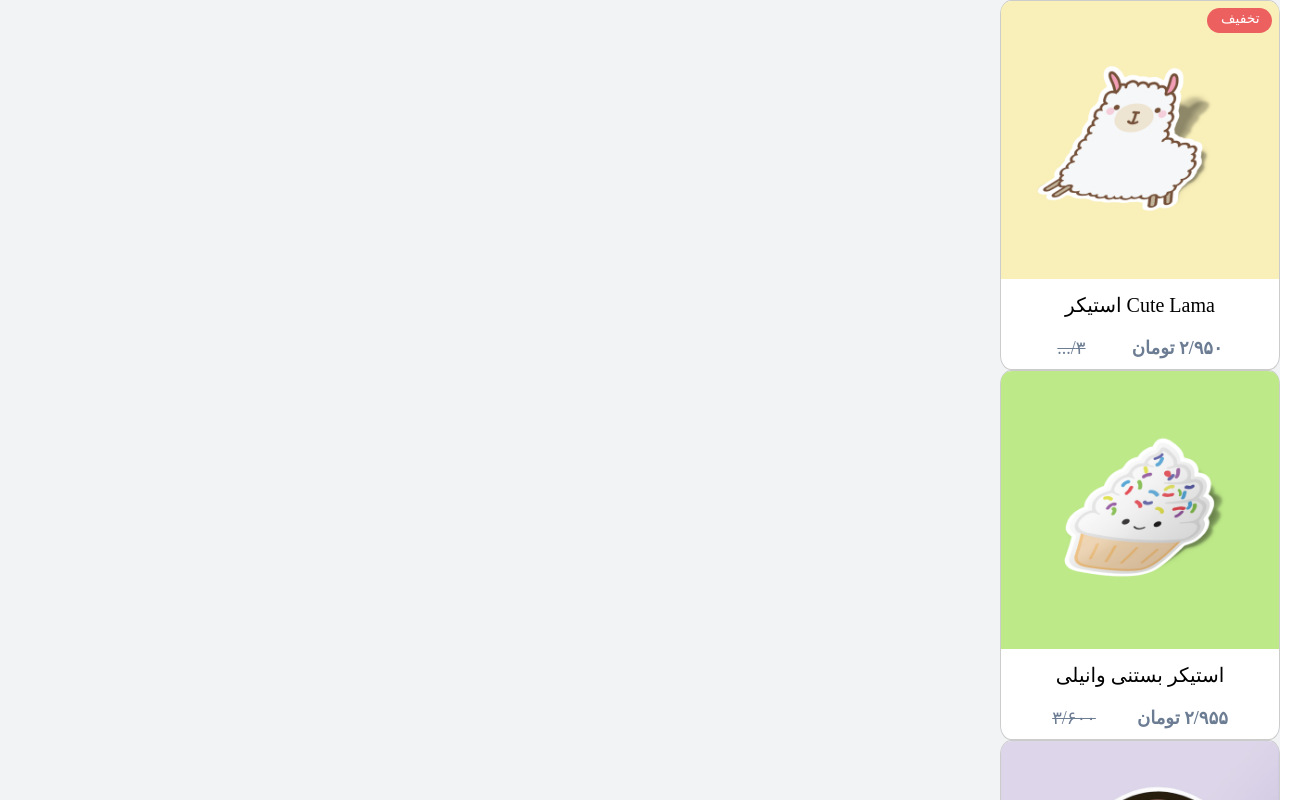
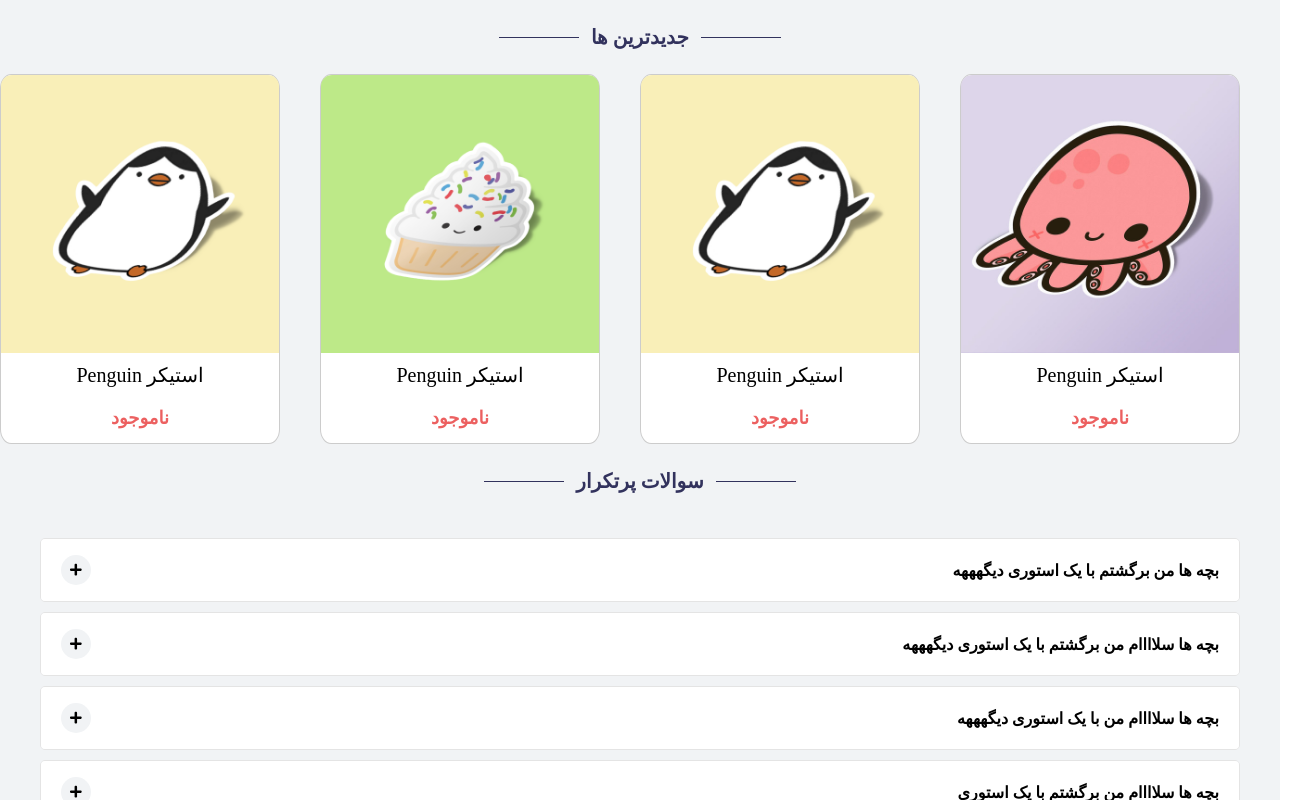
Before and after one commit to zahrabku/Geektori, a React (Create React App) app in the folder geektori/: page / in a window 1280 px wide. Shown: the top 800 px of the page, 1305 px wide, since content can reach past the window. Built offline with nearby package versions, Linux system fonts and the light colour scheme.

Commit message:
add carousel

```diff
--- a/geektori/package.json
+++ b/geektori/package.json
@@ -18,7 +18,9 @@
     "react-dom": "^17.0.2",
     "react-icons": "^4.2.0",
     "react-scripts": "^4.0.3",
+    "react-slick": "^0.28.1",
     "sass": "^1.37.5",
+    "slick-carousel": "^1.8.1",
     "typescript": "^4.3.5",
     "web-vitals": "^1.0.1"
   },
@@ -45,5 +47,8 @@
       "last 1 firefox version",
       "last 1 safari version"
     ]
+  },
+  "devDependencies": {
+    "@types/react-slick": "^0.23.5"
   }
 }
--- a/geektori/src/App.tsx
+++ b/geektori/src/App.tsx
@@ -1,8 +1,8 @@
-import Container from './components/container'
-import './styles/sass/container__body.scss'
-import ItemHeader from './components/ItemHeader'
-import FAQContainer from './components/FAQContainer'
-import './styles/sass/general.scss'
+import Container from "./components/container";
+import "./styles/sass/container__body.scss";
+import ItemHeader from "./components/ItemHeader";
+import FAQContainer from "./components/FAQContainer";
+import "./styles/sass/general.scss";
 import { Card, AddToCart, OffLable } from "./components/card";
 import CardMedia from "./components/card-media";
 import { CardContent, Description, Price } from "./components/card-content";
@@ -13,49 +13,70 @@ import Vanilla from "./images/vanilla.png";
 import Lama from "./images/lama.png";
 import Octopus from "./images/octopus.jpg";
 import Penguin from "./images/penguin.png";
+import Carousel from "./components/carousel";
+import "slick-carousel/slick/slick.css";
+import "slick-carousel/slick/slick-theme.css";
+
+const items: {
+  price: number;
+  image: string;
+  imageAlt?: string;
+  title: string;
+  existance: boolean;
+}[] = [
+  {
+    image: Penguin,
+    imageAlt: "penguin",
+    title: "Penguin استیکر",
+    existance: false,
+    price: 2000,
+  },{
+    image: Vanilla,
+    imageAlt: "penguin",
+    title: "Penguin استیکر",
+    existance: false,
+    price: 2000,
+  },{
+    image: Penguin,
+    imageAlt: "penguin",
+    title: "Penguin استیکر",
+    existance: false,
+    price: 2000,
+  },{
+    image: Octopus,
+    imageAlt: "penguin",
+    title: "Penguin استیکر",
+    existance: false,
+    price: 2000,
+  },{
+    image: Lama,
+    imageAlt: "penguin",
+    title: "Penguin استیکر",
+    existance: false,
+    price: 2000,
+  },
+];
 
 function App() {
-  return(
-
-      <Container >
+  const carouselItems = items.map(item => (
     <Card>
-				<CardMedia imageSrc={Lama} imageAlt='cute lama' />
+      <CardMedia imageSrc={item.image} imageAlt={item.imageAlt} />
       <CardContent>
-					<Description text='Cute Lama استیکر' />
-					<Price price='۲/۹۵۰' main_price='۳/...' />
-				</CardContent>
-				<AddToCart />
-				<OffLable />
-			</Card>
-			<Card>
-				<CardMedia imageSrc={Vanilla} imageAlt='vanilla ice cream' />
-				<CardContent>
-					<Description text='استیکر بستنی وانیلی' />
-					<Price price='۲/۹۵۵' main_price='۳/۶۰۰' />
+        <Description text={item.title} />
+        <Price price={item.price} existence={item.existance} />
       </CardContent>
       <AddToCart />
     </Card>
-			<Card>
-				<CardMedia imageSrc={Octopus} imageAlt='pink octopus' />
-				<CardContent>
-					<Description text='Pink Octopus استیکر' />
-					<Price price='۳/۰۰۰' />
-				</CardContent>
-				<AddToCart />
-			</Card>
-			<Card>
-				<CardMedia imageSrc={Penguin} imageAlt='penguin' />
-				<CardContent>
-					<Description text='Penguin استیکر' />
-					<Price price='۳/۰۰۰' existence={false} />
-				</CardContent>
-				<AddToCart />
-			</Card>
+  ));
+  return (
+    <Container>
+      <ItemHeader text="جدیدترین ها"></ItemHeader>
+
+      <Carousel items={carouselItems} />
+
       <ItemHeader text="سوالات پرتکرار"></ItemHeader>
       <FAQContainer></FAQContainer>
     </Container>
-
   );
-
 }
 export default App;
--- a/geektori/src/components/card-content.tsx
+++ b/geektori/src/components/card-content.tsx
@@ -5,7 +5,7 @@ interface DescriptionProps {
 }
 
 interface PriceProps {
-	price: string;
+	price: string | number;
 	main_price?: string;
 	existence?: boolean;
 }
--- a/geektori/src/components/card-media.tsx
+++ b/geektori/src/components/card-media.tsx
@@ -2,7 +2,7 @@ import React from "react";
 
 interface CardMediaProps {
 	imageSrc: string;
-	imageAlt: string;
+	imageAlt?: string;
 	className?: string;
 }
 
@@ -18,7 +18,7 @@ const Image = (
 const CardMedia = (props: CardMediaProps) => {
 	return (
 		<div className={`esticker-media ${props.className ?? ""}`}>
-			<Image src={props.imageSrc} alt={props.imageAlt} />
+			<Image src={props.imageSrc} alt={props.imageAlt ?? ''} />
 		</div>
 	);
 };
--- /dev/null
+++ b/geektori/src/components/carousel.tsx
@@ -0,0 +1,30 @@
+import React, { FC } from "react";
+import "slick-carousel/slick/slick.css";
+import "slick-carousel/slick/slick-theme.css";
+import Slider from "react-slick";
+import Button from "./Button";
+import { faArrowLeft } from "@fortawesome/free-solid-svg-icons";
+import { faArrowRight } from "@fortawesome/free-solid-svg-icons";
+
+
+interface ICarousel {
+  items: React.ReactNode;
+}
+
+const settings = {
+  dots: false,
+  infinite: true,
+  speed: 500,
+  slidesToShow: 4,
+  slidesToScroll: 1,
+  nextArrow: <Button icon={faArrowRight} className='button__plus'/>,
+  prevArrow: <Button icon={faArrowLeft} className='button__plus'/>,
+};
+
+const Carousel: FC<ICarousel> = (props) => {
+  console.log(props.items);
+
+  return <Slider {...settings}>{props.items}</Slider>;
+};
+
+export default Carousel;
```
Also changed, not shown: 2 other files (tests, documents, lock files or other folders). Lines whose indentation alone changed are shown as unchanged.
